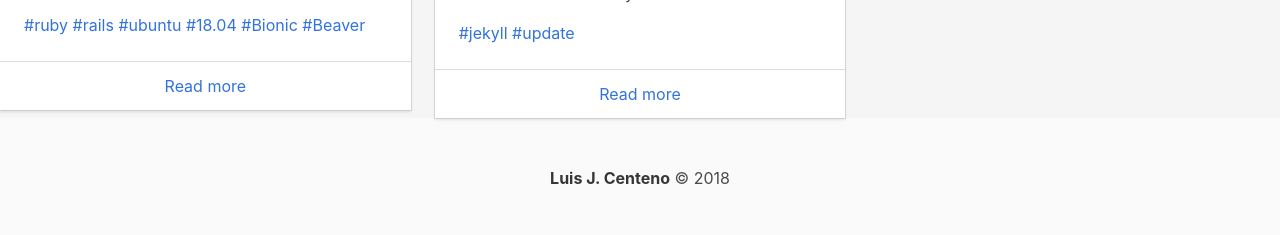
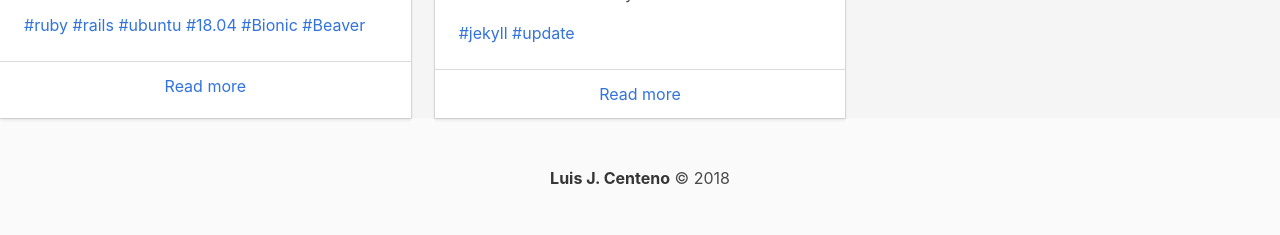
Before and after one commit to LuisHCK/luishck.github.io, a Jekyll site: the page built from posts/index.html, in a window 1280 px wide. Shown: the part 788-1023 px from the top of the page. Built offline with Jekyll 4.4.1, drawn with Linux system fonts in a browser that asks for light colours; a style sheet for code colours, icons or effects is not loaded.

Commit message:
normalize post cards heigth

```diff
--- a/_includes/components/post_card.html
+++ b/_includes/components/post_card.html
@@ -1,5 +1,5 @@
 <div class="column is-one-third-desktop is-half-tablet is-full-mobile">
-  <div class="card">
+  <div class="card" style="height: 100%;">
     <a class="card-image" href="{{post.url}}">
       <figure class="image is2by1">
         <img src="{{post.cover}}" alt="{{post.title}}">
```
